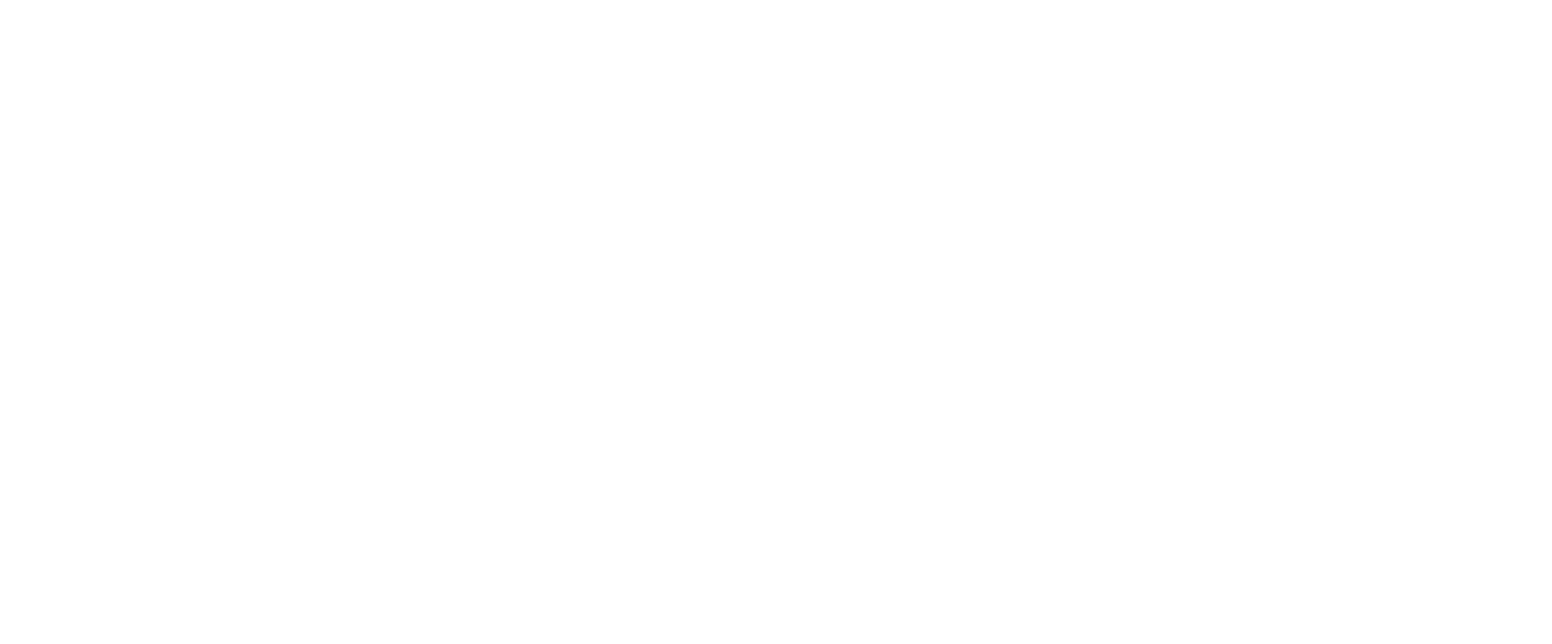
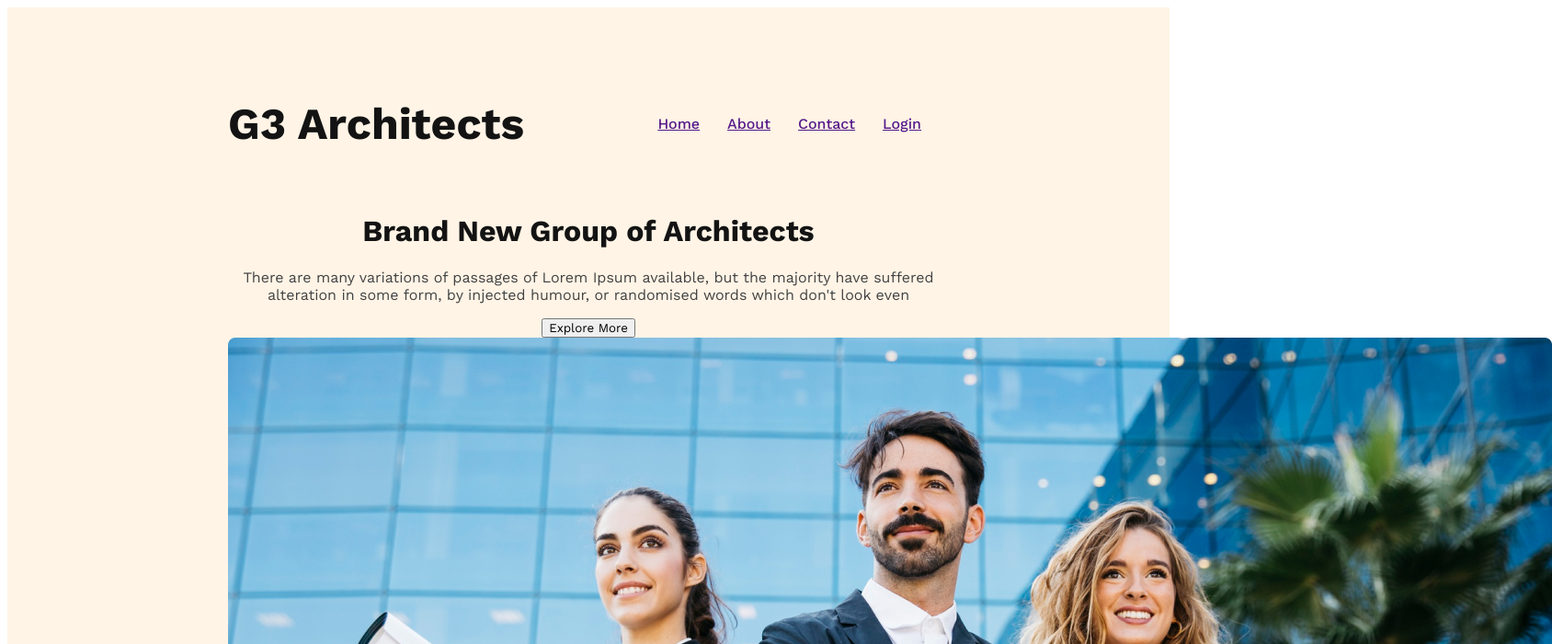
Before and after one commit to kousique73/architects-project, a plain HTML site: page index.html in a window 1280 px wide. Shown: the top 700 px of the page at 92% size, 1688 px wide, since content can reach past the window. Drawn offline with nearby package versions, Linux system fonts and the light colour scheme.

Commit message:
banner almost done

```diff
--- a/index.html
+++ b/index.html
@@ -4,10 +4,37 @@
     <meta charset="UTF-8">
     <meta http-equiv="X-UA-Compatible" content="IE=edge">
     <meta name="viewport" content="width=device-width, initial-scale=1.0">
-    <title>Document</title>
+    <title>architects website</title>
     <link rel="stylesheet" href="/style/architects.css">
 </head>
 <body>
+    <header>
+        <nav>
+            <h3 class="nav-title">G3 Architects</h3>
+            <ul>
+                <li><a href="">Home</a></li>
+                <li><a href="">About</a></li>
+                <li><a href="">Contact</a></li>
+                <li><a href="">Login</a></li>
+            </ul>
+        </nav>
 
+        <div class="banner">
+            <div class="banner-content">
+                <h1 class="banner-title">Brand New
+                    Group of Architects
+                    </h1>
+                    <p class="banner-description">There are many variations of passages of Lorem Ipsum available, but the majority have suffered alteration in some form, by injected humour, or randomised words which don't look even</p>
+                    <button class="btn-primary">Explore More</button>
+            </div>
+            <img src="/images/banner.png" alt="">
+        </div>
+
+
+    </header>
+
+    <main></main>
+
+    <footer></footer>
 </body>
 </html>
--- a/style/architects.css
+++ b/style/architects.css
@@ -0,0 +1,60 @@
+/* work sans form  */
+@import url('https://fonts.googleapis.com/css2?family=Open+Sans:wght@800&family=Work+Sans:wght@400;500;600;700;800&display=swap');
+*{
+    font-family: 'Open Sans', sans-serif;
+font-family: 'Work Sans', sans-serif;
+}
+.btn-primary{
+
+
+}
+
+/* header style  */
+
+header{
+    background: rgba(255, 144, 14, 0.10);
+    padding: 50px 240px;
+}
+nav{
+    display: flex;
+    justify-content: space-between;
+    align-items: center;
+}
+.nav-title{
+    font-size: 3rem;
+    font-weight: 700;
+    color: #131313;
+
+
+}
+nav>ul{
+    display:flex ;
+}
+nav li{
+    list-style: none;
+    margin-right:  30px;
+    font-weight: 500;
+    font-size: 1rem;
+
+}
+nav li{
+    text-decoration: none;
+    color: #424242;
+
+}
+
+/* banner  */
+.banner-content{
+    max-width: 800px;
+    text-align: center;
+    margin: 0 auto;
+}
+.banner-title{
+    font: size 4rem;
+    font-weight: 700;
+    color: #131313;
+}
+.banner-description{
+    color: #424242;
+
+}
```
